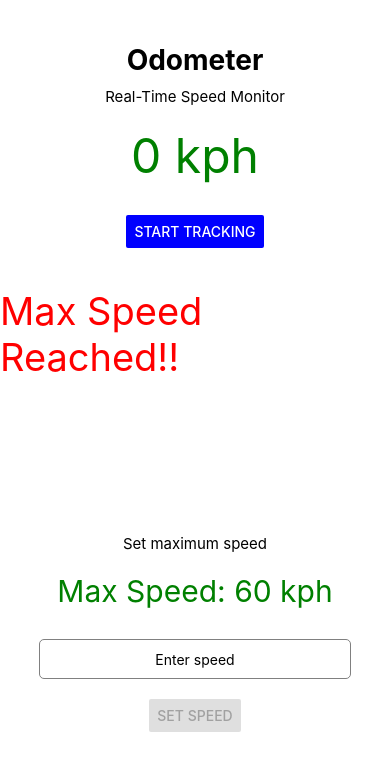
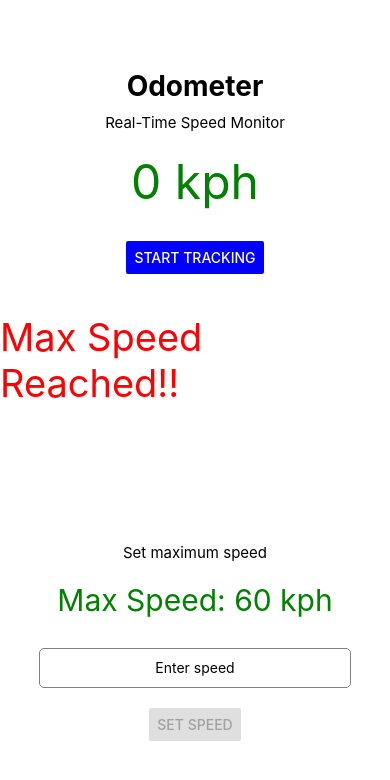
Before and after one commit to EspiraMarvin/odometer, a React Native app: screen / in a window 390 px wide. Shown: the top 780 px of the page. Built offline with nearby package versions, Linux system fonts and the light colour scheme.

Commit message:
feat: add status bar

```diff
--- a/App.tsx
+++ b/App.tsx
@@ -1,3 +1,4 @@
+import { StatusBar } from "expo-status-bar";
 import React, { useState, useEffect } from "react";
 import {
   View,
@@ -27,7 +28,6 @@ export default function App() {
   }, [speed, maxSpeed]);
 
   useEffect(() => {
-    // let watchId: any
     let watchId: number | null = null;
 
     const requestPermissions = async () => {
@@ -103,6 +103,9 @@ export default function App() {
   };
 
   return (
+    <>
+      <StatusBar style="light" backgroundColor="#070406" />
+
       <View style={styles.container}>
         <View style={styles.topSection}>
           <Text style={styles.title}>Odometer</Text>
@@ -145,12 +148,14 @@ export default function App() {
           </View>
         </View>
       </View>
+    </>
   );
 }
 
 const styles = StyleSheet.create({
   container: {
     flex: 1,
+    marginTop: 35,
     // justifyContent: "center",
     // alignItems: "center",
     backgroundColor: "#fff",
```
Lines whose indentation alone changed are shown as unchanged.
